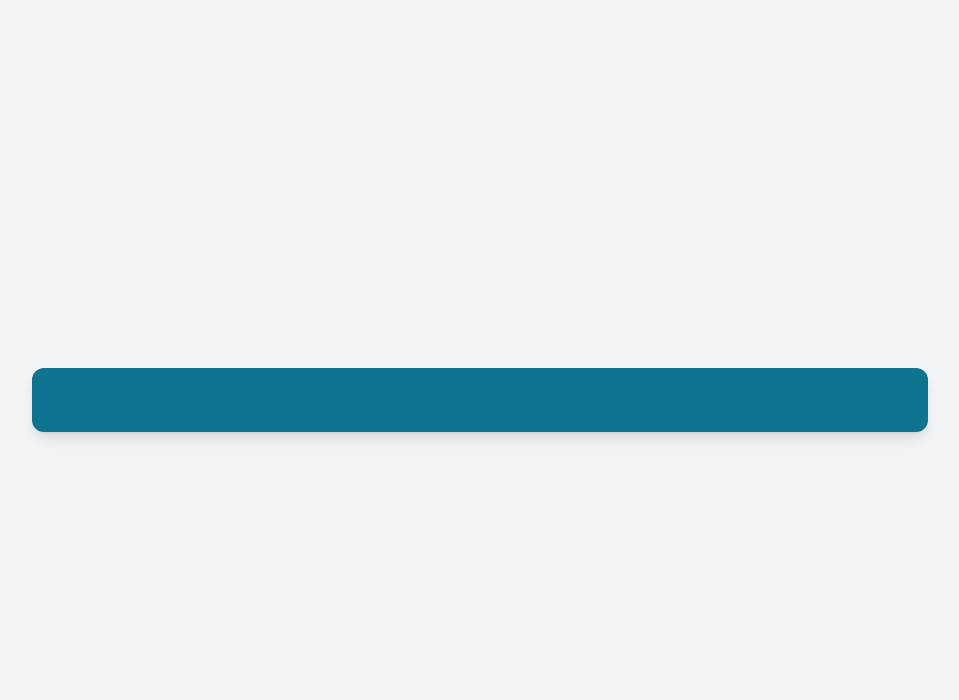
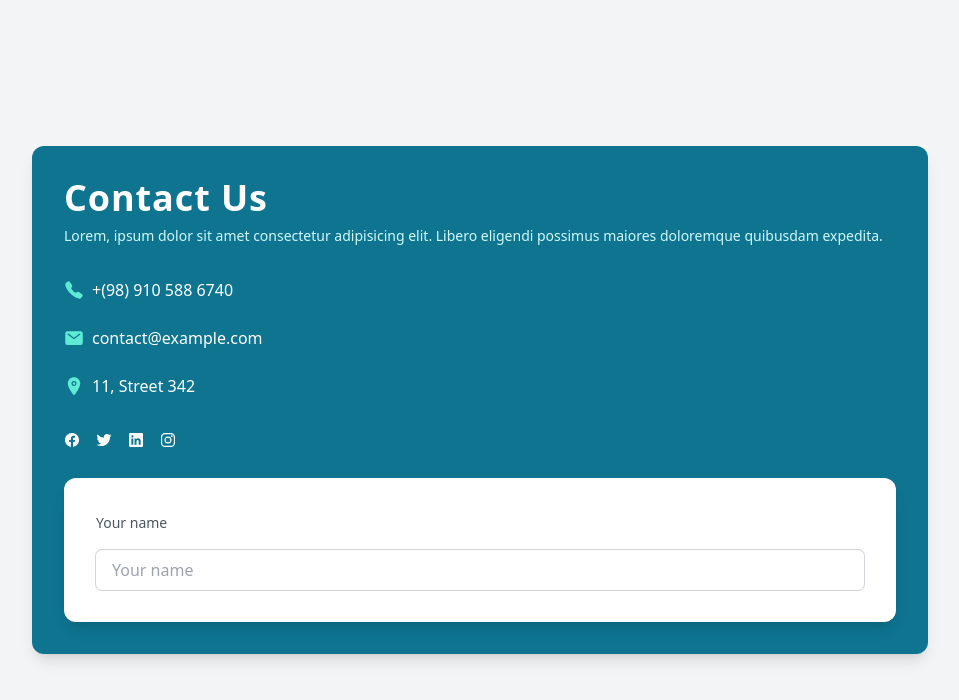
Before and after one commit to MiladJoodi/Responsive_Contact_Section_Tailwind, a plain HTML site: page index.html in a window 1280 px wide. Shown: the whole page, without its empty margins (160-1119 px from the left). Drawn offline with nearby package versions, Linux system fonts and the light colour scheme.

Commit message:
Update index.html

```diff
--- a/index.html
+++ b/index.html
@@ -15,9 +15,67 @@
     <div class="flex w-full min-h-screen justify-center items-center">
         <div class="flex flex-col space-y-6 bg-cyan-700 w-full max-w-4xl p-8 rounded-xl shadow-lg text-white">
 
+            <!-- Left -->
+            <div class="flex flex-col space-y-8 justify-between">
+                <!-- Left top -->
+                <div>
+                    <h1 class="font-bold text-4xl tracking-wide">Contact Us</h1>
+                    <p class="pt-2 text-cyan-100 text-sm">Lorem, ipsum dolor sit amet consectetur adipisicing elit.
+                        Libero eligendi possimus maiores
+                        doloremque quibusdam expedita.</p>
+                </div>
+                <!-- left middle -->
+                <div class="flex flex-col space-y-6">
+                    <div class="inline-flex space-x-2 items-center">
+                        <ion-icon name="call" class="text-teal-300 text-xl"></ion-icon>
+                        <span>+(98) 910 588 6740</span>
+                    </div>
+                    <div class="inline-flex space-x-2 items-center">
+                        <ion-icon name="mail" class="text-teal-300 text-xl"></ion-icon>
+                        <span>contact@example.com</span>
+                    </div>
+                    <div class="inline-flex space-x-2 items-center">
+                        <ion-icon name="location" class="text-teal-300 text-xl"></ion-icon>
+                        <span>11, Street 342</span>
+                    </div>
+                </div>
+
+                <!-- left bottom -->
+                <div class="flex space-x-4">
+                    <a href="">
+                        <ion-icon name="logo-facebook"></ion-icon>
+                    </a>
+                    <a href="">
+                        <ion-icon name="logo-twitter"></ion-icon>
+                    </a>
+                    <a href="">
+                        <ion-icon name="logo-linkedin"></ion-icon>
+                    </a>
+                    <a href="">
+                        <ion-icon name="logo-instagram"></ion-icon>
+                    </a>
+                </div>
+            </div>
+
+            <!-- Right -->
+            <div>
+                <div class="bg-white rounded-xl shadow-lg p-8 text-gray-600">
+                    <form action="" class="flex flex-col space-y-4">
+                        <div>
+                            <label for="" class="text-sm">Your name</label>
+                        </div>
+                        <div>
+                            <input type="text" placeholder="Your name" class="ring-1 ring-gray-300 w-full rounded-md px-4 py-2 outline-none focus:ring-2 focus:ring-teal-300">
+                        </div>
+                    </form>
+                </div>
+            </div>
+
         </div>
     </div>
 
+    <script type="module" src="https://unpkg.com/ionicons@7.1.0/dist/ionicons/ionicons.esm.js"></script>
+    <script nomodule src="https://unpkg.com/ionicons@7.1.0/dist/ionicons/ionicons.js"></script>
 
 </body>
 
```
